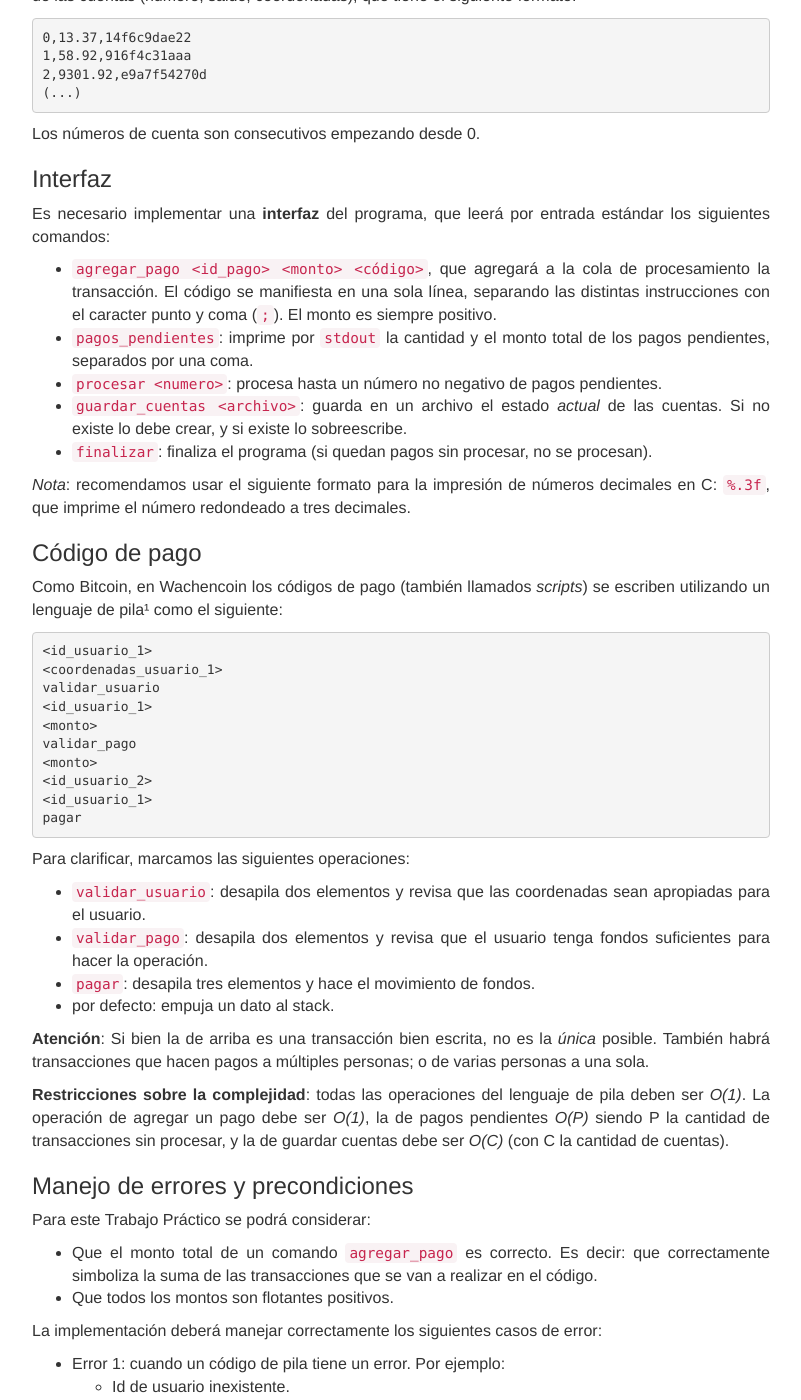
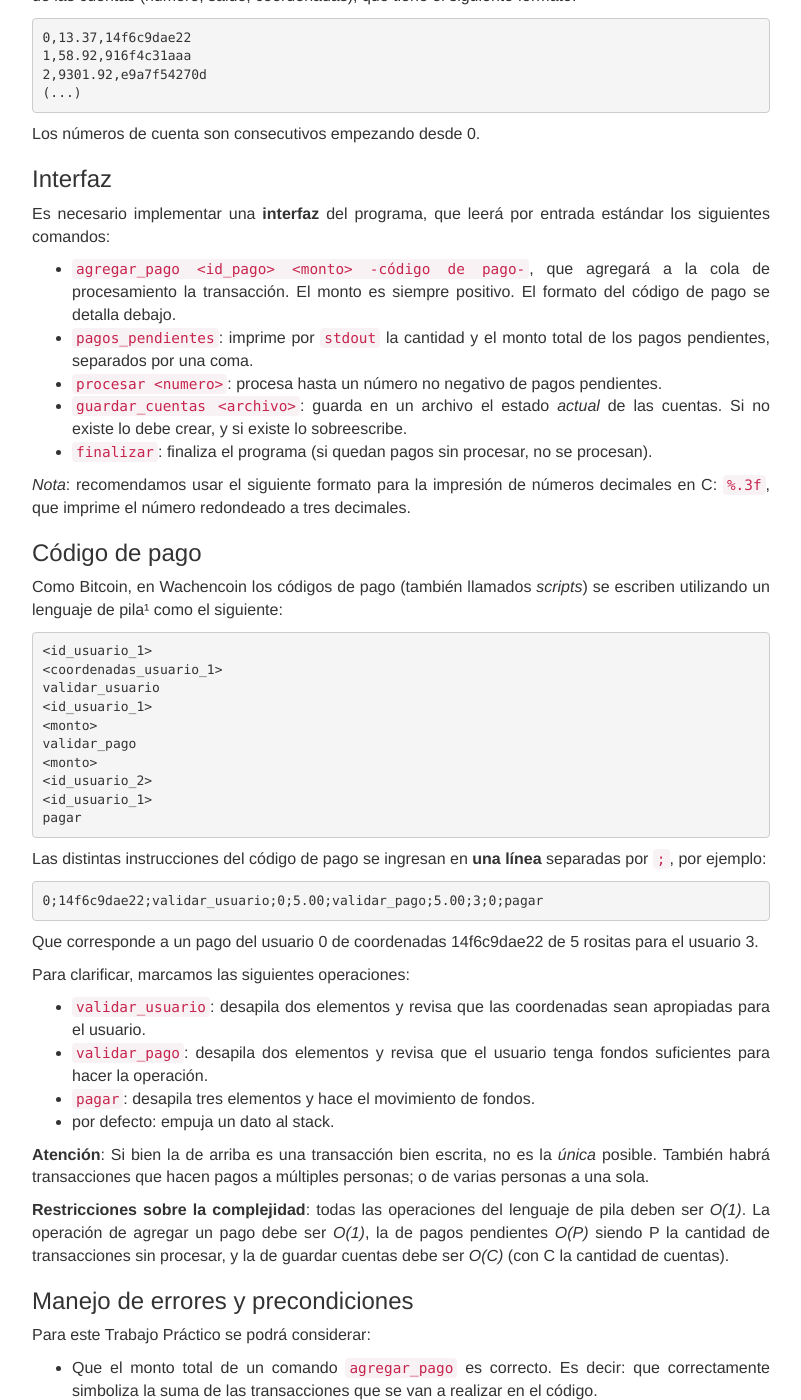
Before and after one commit to algoritmos-rw/algoritmos, a Jekyll site: the page built from static/tps/2017_2/tp1/index.md, in a window 1280 px wide and 1400 px high, scrolled down 2383 px. Shown: the whole window, without its empty margins (239-1040 px from the left). Built offline with Jekyll 4.4.1, drawn with Linux system fonts in a browser that asks for light colours.

Commit message:
Cambio para clarificar codigo de pago (#36)
Cambie como estaba escrito agregar_pago en interfaz y baje la aclaracion que tenia a "Codigo de pago"
agregando un ejemplo.

````diff
--- a/static/tps/2017_2/tp1/index.md
+++ b/static/tps/2017_2/tp1/index.md
@@ -139,10 +139,9 @@ Los números de cuenta son consecutivos empezando desde 0.
 Es necesario implementar una **interfaz** del programa, que leerá por entrada
 estándar los siguientes comandos:
 
-* `agregar_pago <id_pago> <monto> <código>`, que agregará a la cola de
-procesamiento la transacción. El código se manifiesta en una sola línea,
-separando las distintas instrucciones con el caracter punto y coma (`;`). El
-monto es siempre positivo.
+* `agregar_pago <id_pago> <monto> -código de pago-`, que agregará a la cola de
+procesamiento la transacción. El monto es siempre positivo. El formato del
+código de pago se detalla debajo.
 * `pagos_pendientes`: imprime por `stdout` la cantidad y el monto total de los
 pagos pendientes, separados por una coma.
 * `procesar <numero>`: procesa hasta un número no negativo de pagos pendientes.
@@ -171,6 +170,16 @@ validar_pago
 <id_usuario_1>
 pagar
 ```
+
+Las distintas instrucciones del código de pago se ingresan en **una línea**
+separadas por `;`, por ejemplo:
+
+```
+0;14f6c9dae22;validar_usuario;0;5.00;validar_pago;5.00;3;0;pagar
+```
+
+Que corresponde a un pago del usuario 0 de coordenadas 14f6c9dae22
+de 5 rositas para el usuario 3.
 
 Para clarificar, marcamos las siguientes operaciones:
 
````
